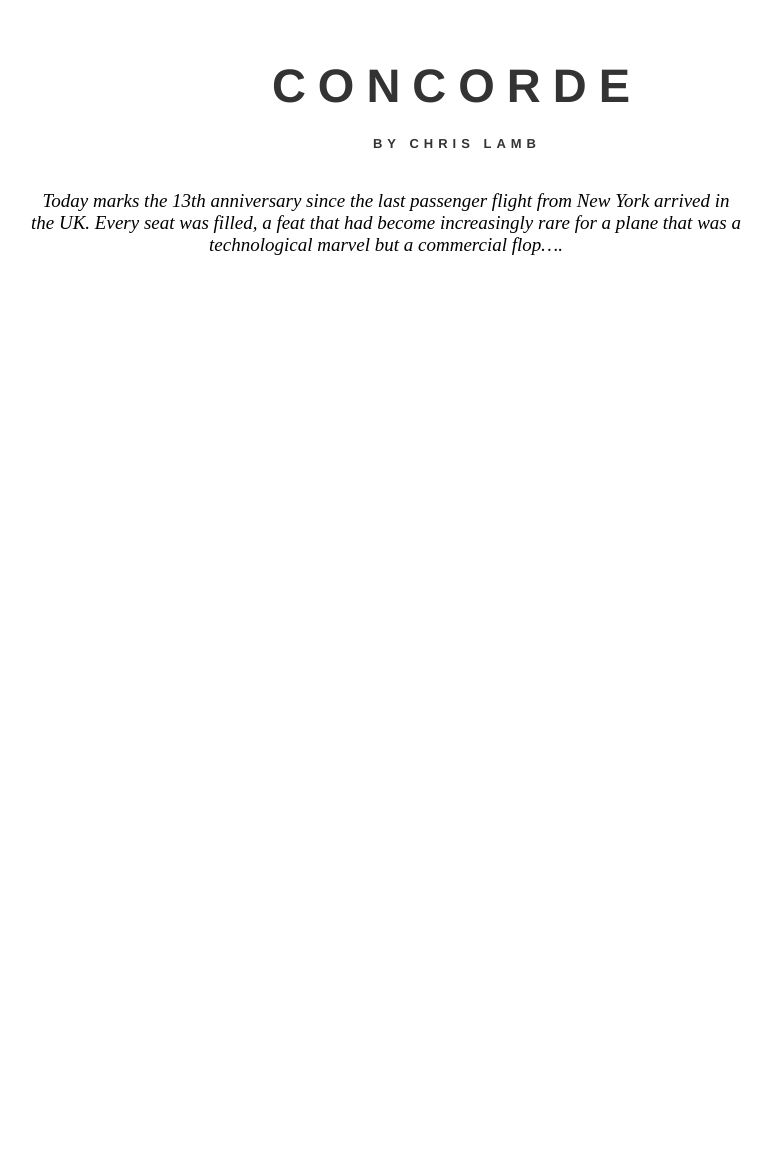
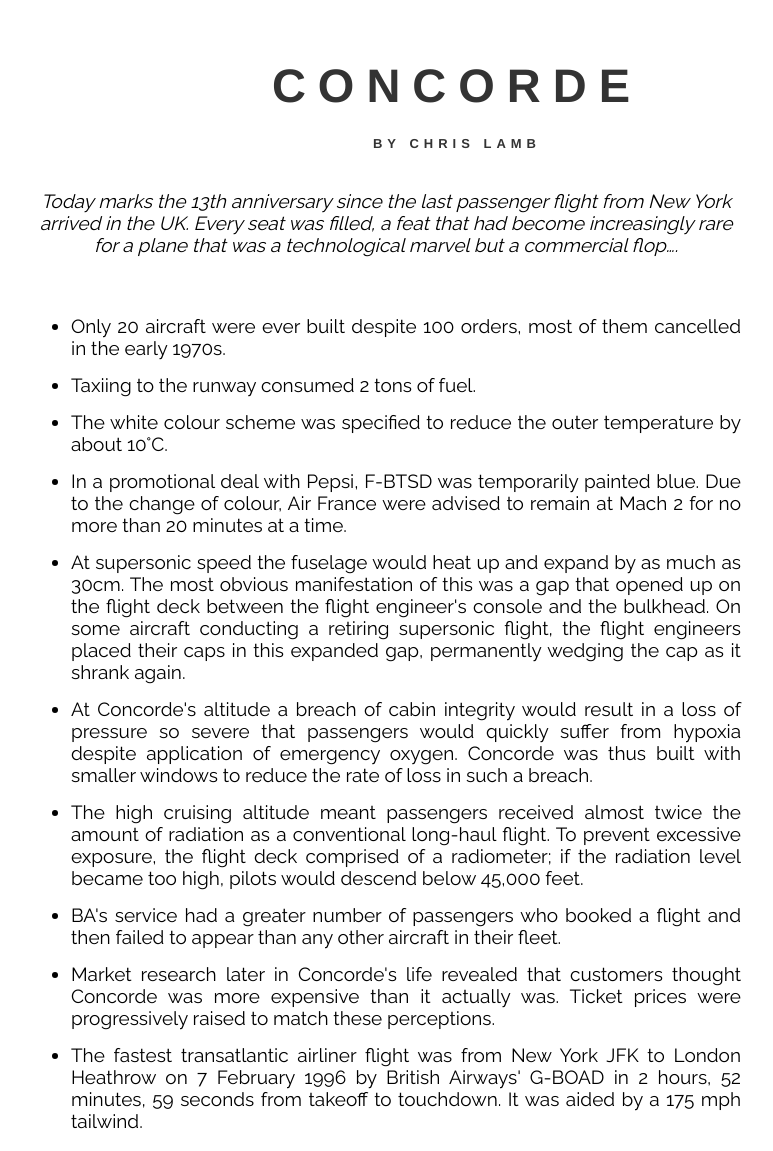
Before and after one commit to Seisachtheia/Concorde-II, a website: page public/index.html in a window 1280 px wide. Shown: the part 702-1853 px from the top of the page, without its empty margins (183-956 px from the left). Before the commit the page ends 974 px from the top, so only its background shows below. Drawn offline with Linux system fonts and the light colour scheme.

Commit message:
<li> items populated

```diff
--- a/private/styles/style.scss
+++ b/private/styles/style.scss
@@ -66,12 +66,25 @@
     margin: 0 199px 0 199px;
     padding: 0 15px 0 15px;
     max-width: 710px;
+    font-size: 19px;
+    font-family: "Raleway";
 }
 
 .preamble {
     font-style: italic;
     text-align: center;
     margin: 0 auto 16px auto;
-    font-size: 19px;
-    font-family: "calluna";
+
 }
+
+.list {
+    margin: 1em 0 1em 0;
+    padding: 40px 0 0 40px;
+
+    li {
+        text-align:justify;
+        margin-bottom:15px;
+        font-size: 19px;
+        font-family: "Raleway";
+    }
+}
--- a/public/index.html
+++ b/public/index.html
@@ -8,12 +8,11 @@
         <meta name="theme-color" content="#000000">
 
         <title>Site Title</title>
-        <!--
-            Some Google Fonts
 
-            <link href="https://fonts.googleapis.com/css?family=Raleway:400,700" rel="stylesheet">
+            <link href="https://fonts.googleapis.com/css?family=Raleway:100, 300, 400, 700" rel="stylesheet">
+
             <link href="https://fonts.googleapis.com/icon?family=Material+Icons" rel="stylesheet">
-        -->
+
         <link rel="stylesheet" type="text/css" href="styles/style.css">
     </head>
     <body>
@@ -33,6 +32,18 @@
                 commercial flop….
                 </p>
 
+                <ul class="list">
+                    <li>Only 20 aircraft were ever built despite 100 orders, most of them cancelled in the early 1970s.</li>
+                    <li>Taxiing to the runway consumed 2 tons of fuel.</li>
+                    <li>The white colour scheme was specified to reduce the outer temperature by about 10°C.</li>
+                    <li>In a promotional deal with Pepsi, F-BTSD was temporarily painted blue. Due to the change of colour, Air France were advised to remain at Mach 2 for no more than 20 minutes at a time.</li>
+                    <li>At supersonic speed the fuselage would heat up and expand by as much as 30cm. The most obvious manifestation of this was a gap that opened up on the flight deck between the flight engineer's console and the bulkhead. On some aircraft conducting a retiring supersonic flight, the flight engineers placed their caps in this expanded gap, permanently wedging the cap as it shrank again.</li>
+                    <li>At Concorde's altitude a breach of cabin integrity would result in a loss of pressure so severe that passengers would quickly suffer from hypoxia despite application of emergency oxygen. Concorde was thus built with smaller windows to reduce the rate of loss in such a breach.</li>
+                    <li>The high cruising altitude meant passengers received almost twice the amount of radiation as a conventional long-haul flight. To prevent excessive exposure, the flight deck comprised of a radiometer; if the radiation level became too high, pilots would descend below 45,000 feet.</li>
+                    <li>BA's service had a greater number of passengers who booked a flight and then failed to appear than any other aircraft in their fleet.</li>
+                    <li>Market research later in Concorde's life revealed that customers thought Concorde was more expensive than it actually was. Ticket prices were progressively raised to match these perceptions.</li>
+                    <li>The fastest transatlantic airliner flight was from New York JFK to London Heathrow on 7 February 1996 by British Airways' G-BOAD in 2 hours, 52 minutes, 59 seconds from takeoff to touchdown. It was aided by a 175 mph tailwind.</li>
+                </ul>
             </div>
         </section>
 
```
Also changed, not shown: public/styles/style.css.
